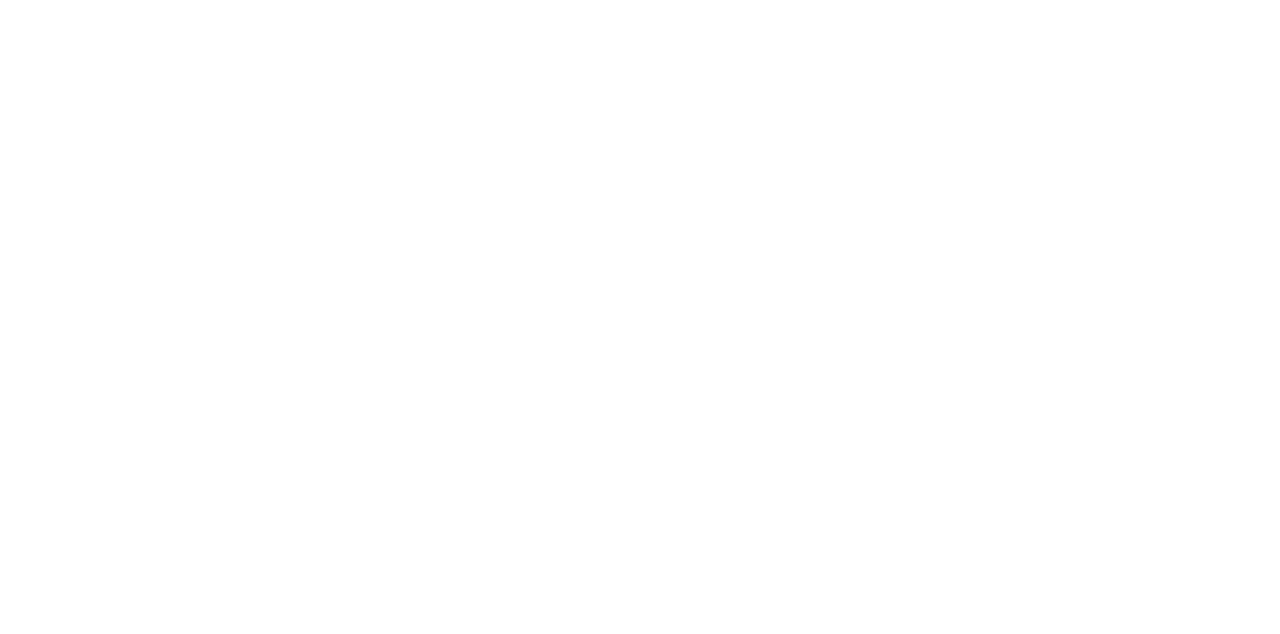
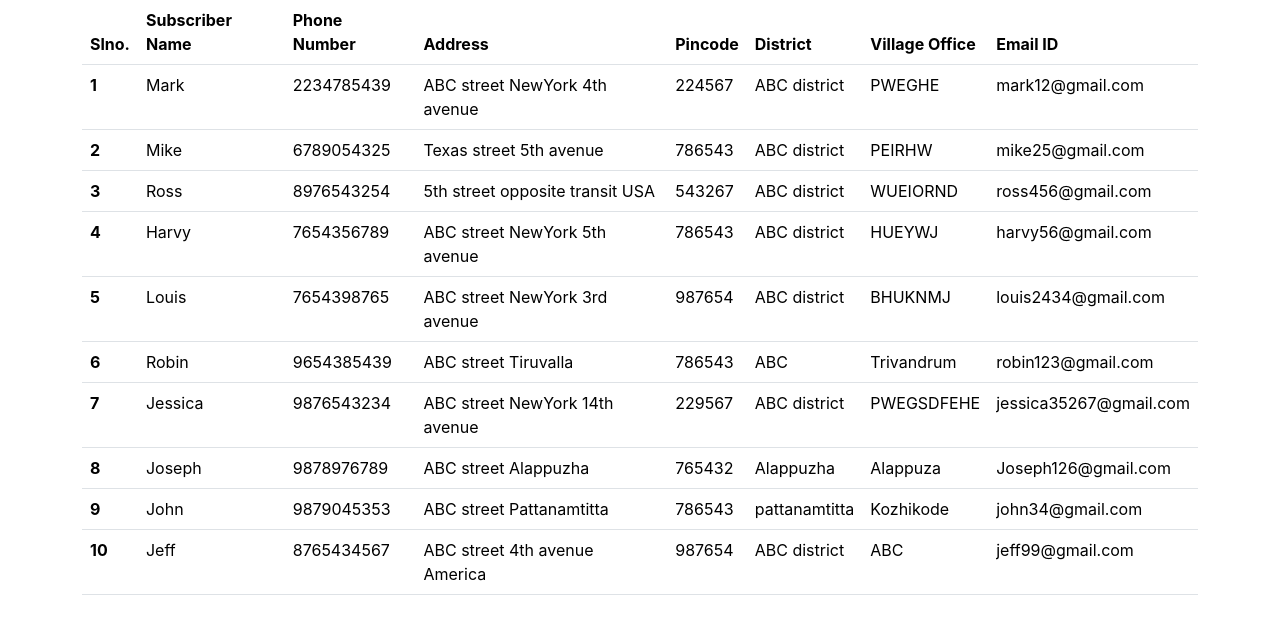
Before and after one commit to 0MadGaming0/Newspaper-Subscription-App, a React (Create React App) app: page /view in a window 1280 px wide. Before the commit this address had no page. Shown: the top 634 px of the page. Built offline with nearby package versions, Linux system fonts and the light colour scheme.

Commit message:
Newspaper App

```diff
--- a/src/App.js
+++ b/src/App.js
@@ -2,12 +2,14 @@
 import './App.css';
 import { BrowserRouter, Route, Routes } from 'react-router-dom';
 import AddSubscriber from './components/AddSubscriber';
+import ViewSubscriber from './components/ViewSubscriber';
 
 function App() {
   return (
     <BrowserRouter>
     <Routes>
       <Route path="/" element={<AddSubscriber/>}/>
+      <Route path="/view" element={<ViewSubscriber/>}/>
     </Routes>
     </BrowserRouter>
   );
--- /dev/null
+++ b/src/components/ViewSubscriber.jsx
@@ -0,0 +1,149 @@
+import React from 'react'
+
+const ViewSubscriber = () => {
+    return (
+        <div>
+            <div className="container">
+                <div className="row">
+                    <div className="col col-12 col-sm-12 col-md-12 col-lg-12 col-xl-12 col-xxl-12">
+
+
+
+
+
+
+
+                        <table class="table">
+                            <thead>
+                                <tr>
+                                    <th scope="col">Slno.</th>
+                                    <th scope="col">Subscriber Name</th>
+                                    <th scope="col">Phone Number</th>
+                                    <th scope="col">Address</th>
+                                    <th scope="col">Pincode</th>
+                                    <th scope="col">District</th>
+                                    <th scope="col">Village Office</th>
+                                    <th scope="col">Email ID</th>
+                                </tr>
+                            </thead>
+                            <tbody>
+                                <tr>
+                                    <th scope="row">1</th>
+                                    <td>Mark</td>
+                                    <td>2234785439</td>
+                                    <td>ABC street NewYork 4th avenue</td>
+                                    <td>224567</td>
+                                    <td>ABC district</td>
+                                    <td>PWEGHE</td>
+                                    <td>mark12@gmail.com</td>
+                                </tr>
+                                <tr>
+                                    <th scope="row">2</th>
+                                    <td>Mike</td>
+                                    <td>6789054325</td>
+                                    <td>Texas street 5th avenue</td>
+                                    <td>786543</td>
+                                    <td>ABC district</td>
+                                    <td>PEIRHW</td>
+                                    <td>mike25@gmail.com</td>
+                                </tr>
+                                <tr>
+                                    <th scope="row">3</th>
+                                    <td>Ross</td>
+                                    <td>8976543254</td>
+                                    <td>5th street opposite transit USA</td>
+                                    <td>543267</td>
+                                    <td>ABC district</td>
+                                    <td>WUEIORND</td>
+                                    <td>ross456@gmail.com</td>
+                                </tr>
+                                <tr>
+                                    <th scope="row">4</th>
+                                    <td>Harvy</td>
+                                    <td>7654356789</td>
+                                    <td>ABC street NewYork 5th avenue</td>
+                                    <td>786543</td>
+                                    <td>ABC district</td>
+                                    <td>HUEYWJ</td>
+                                    <td>harvy56@gmail.com</td>
+                                </tr>
+                                <tr>
+                                    <th scope="row">5</th>
+                                    <td>Louis</td>
+                                    <td>7654398765</td>
+                                    <td>ABC street NewYork 3rd avenue</td>
+                                    <td>987654</td>
+                                    <td>ABC district</td>
+                                    <td>BHUKNMJ</td>
+                                    <td>louis2434@gmail.com</td>
+                                </tr>
+                                <tr>
+                                    <th scope="row">6</th>
+                                    <td>Robin</td>
+                                    <td>9654385439</td>
+                                    <td>ABC street Tiruvalla</td>
+                                    <td>786543</td>
+                                    <td>ABC</td>
+                                    <td>Trivandrum</td>
+                                    <td>robin123@gmail.com</td>
+                                </tr>
+                                <tr>
+                                    <th scope="row">7</th>
+                                    <td>Jessica</td>
+                                    <td>9876543234</td>
+                                    <td>ABC street NewYork 14th avenue</td>
+                                    <td>229567</td>
+                                    <td>ABC district</td>
+                                    <td>PWEGSDFEHE</td>
+                                    <td>jessica35267@gmail.com</td>
+                                </tr>
+                                <tr>
+                                    <th scope="row">8</th>
+                                    <td>Joseph</td>
+                                    <td>9878976789</td>
+                                    <td>ABC street Alappuzha</td>
+                                    <td>765432</td>
+                                    <td>Alappuzha</td>
+                                    <td>Alappuza</td>
+                                    <td>Joseph126@gmail.com</td>
+                                </tr>
+                                <tr>
+                                    <th scope="row">9</th>
+                                    <td>John</td>
+                                    <td>9879045353</td>
+                                    <td>ABC street Pattanamtitta</td>
+                                    <td>786543</td>
+                                    <td>pattanamtitta</td>
+                                    <td>Kozhikode</td>
+                                    <td>john34@gmail.com</td>
+                                </tr>
+                                <tr>
+                                    <th scope="row">10</th>
+                                    <td>Jeff</td>
+                                    <td>8765434567</td>
+                                    <td>ABC street  4th avenue America</td>
+                                    <td>987654</td>
+                                    <td>ABC district</td>
+                                    <td>ABC</td>
+                                    <td>jeff99@gmail.com</td>
+                                </tr>
+                            </tbody>
+                        </table>
+
+
+
+
+
+
+
+
+
+
+                    </div>
+                </div>
+            </div>
+        </div>
+    )
+}
+
+export default ViewSubscriber
```
